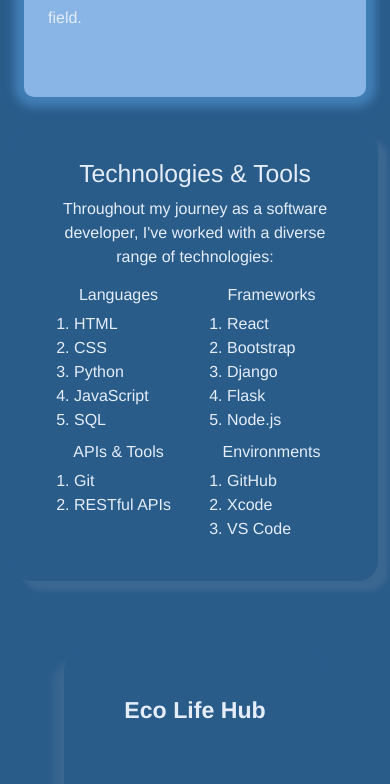
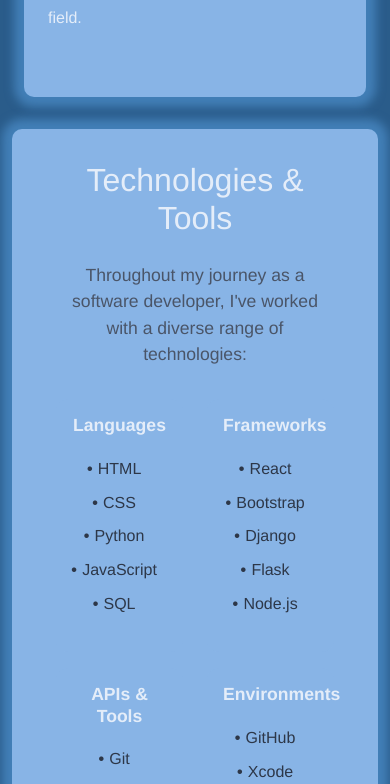
Before and after one commit to DanilleH22/portfolio, a React (Create React App) app: page / in a window 390 px wide. Shown: the part 1488-2272 px from the top of the page. Built offline with nearby package versions, Linux system fonts and the light colour scheme.

Commit message:
Style technologies list to be responsiveness

```diff
--- a/src/styles/Technologies.module.css
+++ b/src/styles/Technologies.module.css
@@ -1,26 +1,87 @@
-/* Technologyy lists */
-.TechnologiesList {
-    list-style-type: decimal;
-    text-align: left;
-    padding-left: 20px;
-    padding-bottom: 10px;
-    margin: 0;
-}
+/* Main Tech Box */
+  .TechBox {
+    background-color: #88B4E6;
+    padding: 2rem;
+    border-radius: 10px;
+  box-shadow: 0 0 10px 10px #427fb7;
+    margin: 2rem 0;
+  }
 
-.TechnologiesList li {
-    text-align: left;
-}
+  .SectionTitle {
 
-/* List column */
-.TechnologiesListCol {
-    text-align: start;
-}
+    margin-bottom: 1.5rem;
+    font-size: 2rem;
+    background-color: #88B4E6;
+  }
 
-/* Technology box */
-.TechBox {
-    padding: 30px;
-    margin-bottom: 30px;
+  .IntroText {
+    color: #4A5568;
+    margin-bottom: 2rem;
+    font-size: 1.1rem;
+    padding: 0 1rem;
+    background-color: #88B4E6;
+  }
+
+  /* Category Cards */
+  .CategoryCard {
+    border-radius: 12px;
+    padding: 1.5rem 1rem;
+    height: 100%;
+    border-top: 4px solid var(--accent-blue);
+    transition: transform 0.3s ease;
+    background-color: #88B4E6;
+  }
+
+  .CategoryCard:hover {
+    transform: translateY(-5px);
+  }
+
+  .CategoryTitle {
+    color: var(--primary-blue);
+    font-weight: 600;
+    margin-bottom: 1rem;
+    font-size: 1.1rem;
+    background-color: #88B4E6;
+  }
+
+  .TechnologiesList {
+    list-style: none;
+    padding-left: 0;
+    text-align: center;
+    background-color: #88B4E6;
+  }
+
+  .TechnologiesList li {
+    padding: 0.3rem 0;
+    color: #2D3748;
     position: relative;
-    border-radius: 20px;
-    box-shadow: 10px 10px 5px rgba(209, 205, 205, 0.1);
+    background-color: #88B4E6;
   }
+
+  .TechnologiesList li:before {
+    content: "•";
+    color: var(--accent-blue);
+    font-weight: bold;
+    display: inline-block;
+    width: 1em;
+    margin-left: -1em;
+  }
+
+  .TechnologiesCol {
+    background-color: #88B4E6;
+  }
+
+  /* Responsive Adjustments */
+  @media (max-width: 768px) {
+    .Container {
+      width: 95%;
+    }
+
+    .TechnologiesCol {
+      margin-bottom: 1rem;
+    }
+
+    .CategoryCard {
+      padding: 1rem;
+    }
+  }
```
